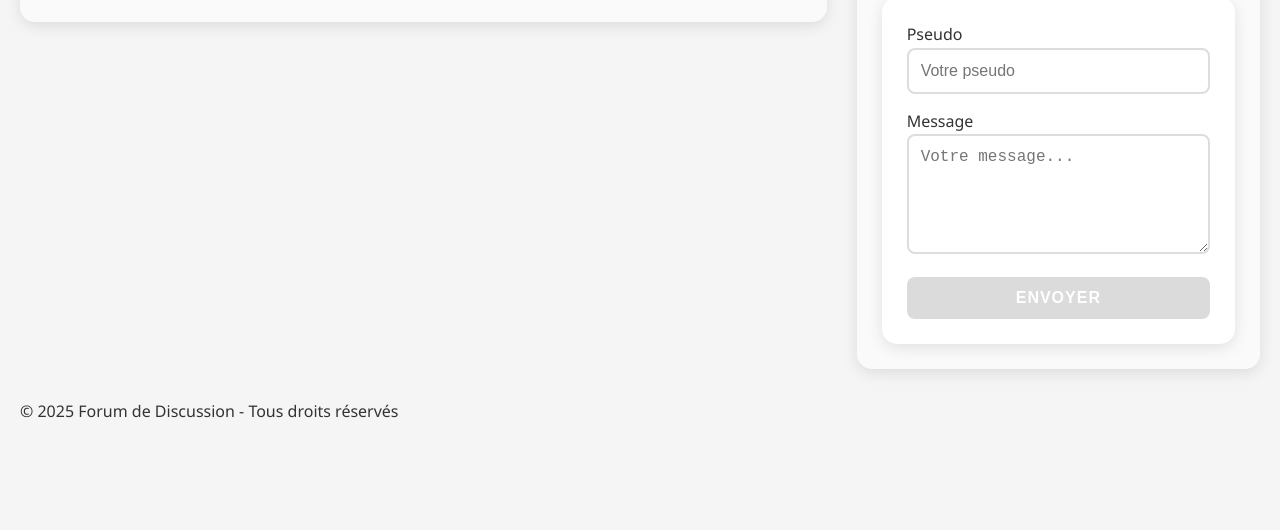
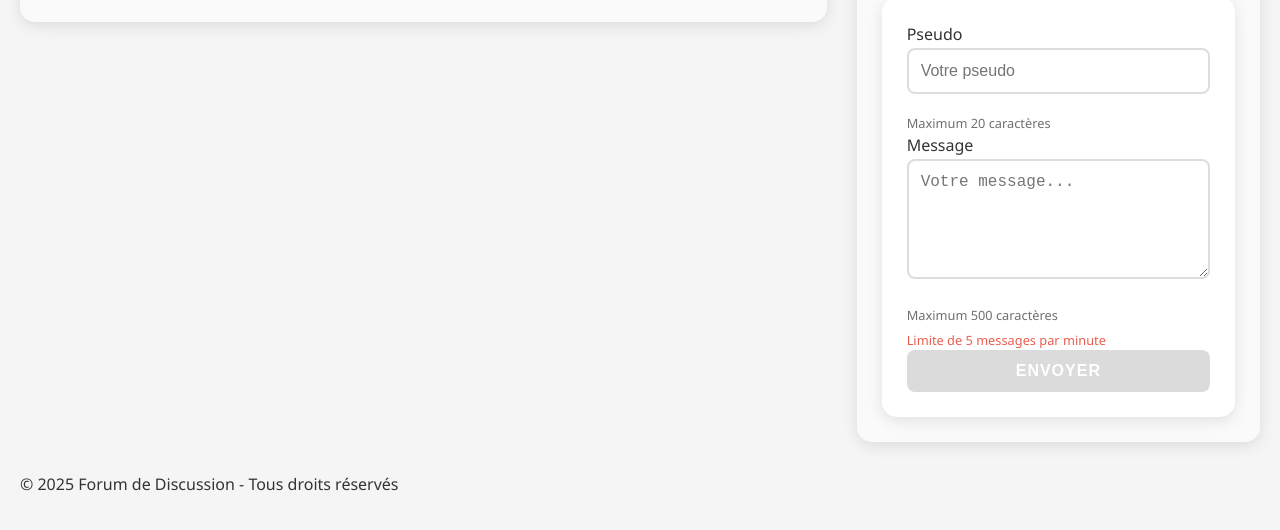
Before and after one commit to laurentsunCs/ForumMessaging, a plain HTML site: page client/index.html in a window 1280 px wide. Shown: the part 268-798 px from the top of the page. Drawn offline with Linux system fonts and the light colour scheme; no server answers.

Commit message:
limit character

```diff
--- a/client/index.html
+++ b/client/index.html
@@ -54,11 +54,14 @@
                         <label for="pseudo">Pseudo</label>
                         <input type="text" id="pseudo" name="pseudo" placeholder="Votre pseudo" maxlength="20" required
                             autocomplete="nickname" aria-required="true">
+                        <small class="form-info">Maximum 20 caractères</small>
                     </div>
                     <div class="form-group">
                         <label for="message">Message</label>
                         <textarea id="message" name="message" placeholder="Votre message..." maxlength="500" required
                             aria-required="true"></textarea>
+                        <small class="form-info">Maximum 500 caractères</small>
+                        <small class="form-info warning">Limite de 5 messages par minute</small>
                     </div>
                     <button type="submit" id="sendButton" disabled>Envoyer</button>
                 </form>
--- a/client/styles.css
+++ b/client/styles.css
@@ -452,3 +452,16 @@ header h1 {
     font-size: 0.8em;
     white-space: nowrap;
   }
+
+.form-info {
+    display: block;
+    font-size: 0.8em;
+    color: var(--text-color);
+    opacity: 0.7;
+    margin-top: 4px;
+}
+
+.form-info.warning {
+    color: var(--delete-button);
+    opacity: 0.9;
+}
```
Also changed, not shown: server/index.js (+18 -2 lines).
